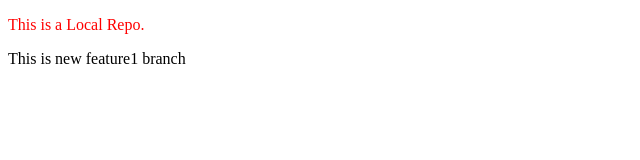
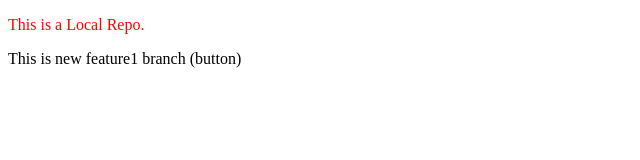
Before and after one commit to harshit01patidar/localRepo, a plain HTML site: page index.html in a window 1280 px wide. Shown: the full height of the page, 0-640 px from the left. Drawn offline with Linux system fonts and the light colour scheme.

Commit message:
Add button

```diff
--- a/index.html
+++ b/index.html
@@ -8,6 +8,6 @@
 </head>
 <body>
     <p>This is a Local Repo.</p>
-    <span>This is new feature1 branch</span>
+    <span>This is new feature1 branch (button)</span>
 </body>
 </html>
```
